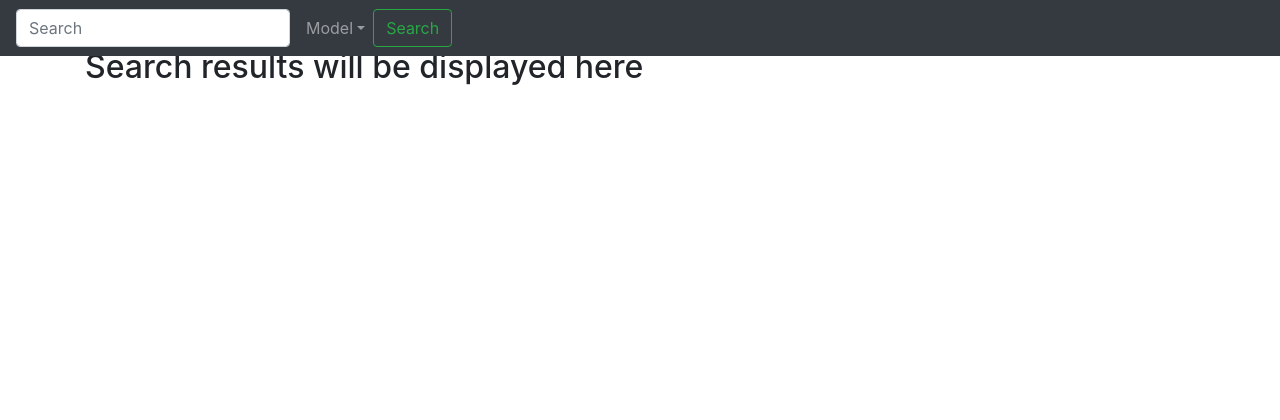
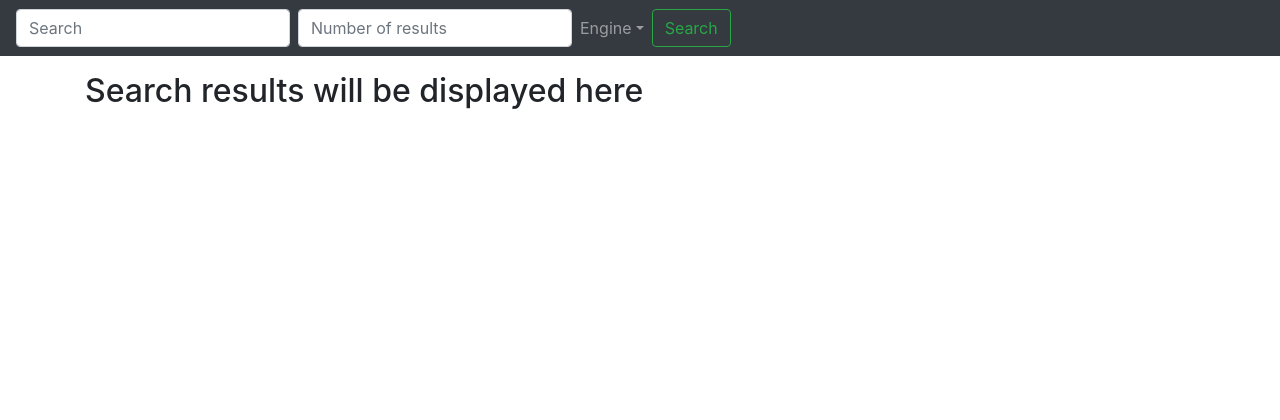
Before and after one commit to flying-bear/infosearch, a Flask app: page / in a window 1280 px wide. Shown: the top 420 px of the page. Run offline with Flask 2, Linux system fonts and the light colour scheme; parts of the project's set-up code (start-up, migrations or seed data) failed here and were passed over; some libraries are stand-ins or nearby versions.

Commit message:
this is how we fell

```diff
--- a/proj/app.py
+++ b/proj/app.py
@@ -1,6 +1,7 @@
 """
 This module handles the app.
 """
+
 import tensorflow as tf
 
 from flask import Flask, request, render_template
@@ -27,14 +28,18 @@ def initial():
 
 
 @app.route('/search', methods=['GET'])
-def search(n=10):
-    try:
+def search():
+    try:  # log exceptions
         if request.args:
+            if "n" in request.args:  # if n specified
+                n = int(request.args["n"])
+            else:  # n=10 by default
+                n = 10
             metrics = []
-            text = request.args["query_text"]
-            if "engine" in request.args:
+            text = request.args["query_text"]  # REQUIRED
+            if "engine" in request.args:  # if engine specified
                 engine = request.args["engine"]
-            else:
+            else:  # tf-idf by default
                 engine = "tf-idf"
             if engine == "tf-idf":
                 metrics = tf_idf.search(text, n=n)
@@ -56,8 +61,8 @@ def search(n=10):
             return render_template("index.html", text=text, engine=engine, n=n, metrics=metrics)
         else:
             return render_template("index.html")
-    except Exception as ex:
-        logger.critical(f"app crashed with exception {ex}")
+    except Exception as ex:  # catch and log and do not embarrass yourself
+        logger.critical(f"app crashed with exception '{ex}'")
         return render_template("index.html", exception=ex)
 
 if __name__ == "__main__":
--- a/proj/templates/index.html
+++ b/proj/templates/index.html
@@ -42,9 +42,10 @@
       <div>
           <form class="form-inline mt-2 mt-md-0" action="/search">
             <input class="form-control mr-sm-2" type="text" placeholder="Search" name="query_text" aria-label="Search" required>
+            <input class="form-control" type="number" placeholder="Number of results" min="1" name="n" size="1" aria-label="Search">
             <ul class="navbar-nav mr-auto">
               <li class="nav-item dropdown">
-                <a class="nav-link dropdown-toggle" href="#" id="dropdown01" data-toggle="dropdown" aria-haspopup="true" aria-expanded="false">Model</a>
+                <a class="nav-link dropdown-toggle" href="#" id="dropdown01" data-toggle="dropdown" aria-haspopup="true" aria-expanded="false">Engine</a>
                 <div class="dropdown-menu" aria-labelledby="dropdown01">
                     <button class="dropdown-item" type="radio" name="engine" value="tf-idf">TF-IDF</button>
                     <button class="dropdown-item" type="radio" name="engine" value="bm25">BM25</button>
@@ -64,16 +65,18 @@
   <div class="container">
       <br>
       {% if exception %}
+      <br>
       <h2 class="mt-4">The app crashed. Go to logs to see the exception.</h2>
       <h3 class="mt-4">Or rather search for something else. Search results will be displayed here</h3>
       {% elif not engine or not text%}
+      <br>
       <h2 class="mt-4">Search results will be displayed here</h2>
       {% elif not metrics %}
       <br>
-      <h3 class="mt-4">Nothing was found for "{{ text }}" with {{ engine }}.</h3>
+      <h3 class="mt-4">Nothing was found for "{{ text }}" in {{ engine }} model.</h3>
       {% else%}
       <br>
-      <h3 class="mt-4">Search results for "{{ text }}" with {{ engine }}.</h3>
+      <h3 class="mt-4">Top-{{ n }} search results for "{{ text }}" in {{ engine }} model.</h3>
       <br>
       <div class="row mb-3">
           <div class="col-md-1 themed-grid-col"><b>rank</b></div>
```
Also changed, not shown: proj/requirements.txt.txt (added, +9 -0 lines), 2 other files.
